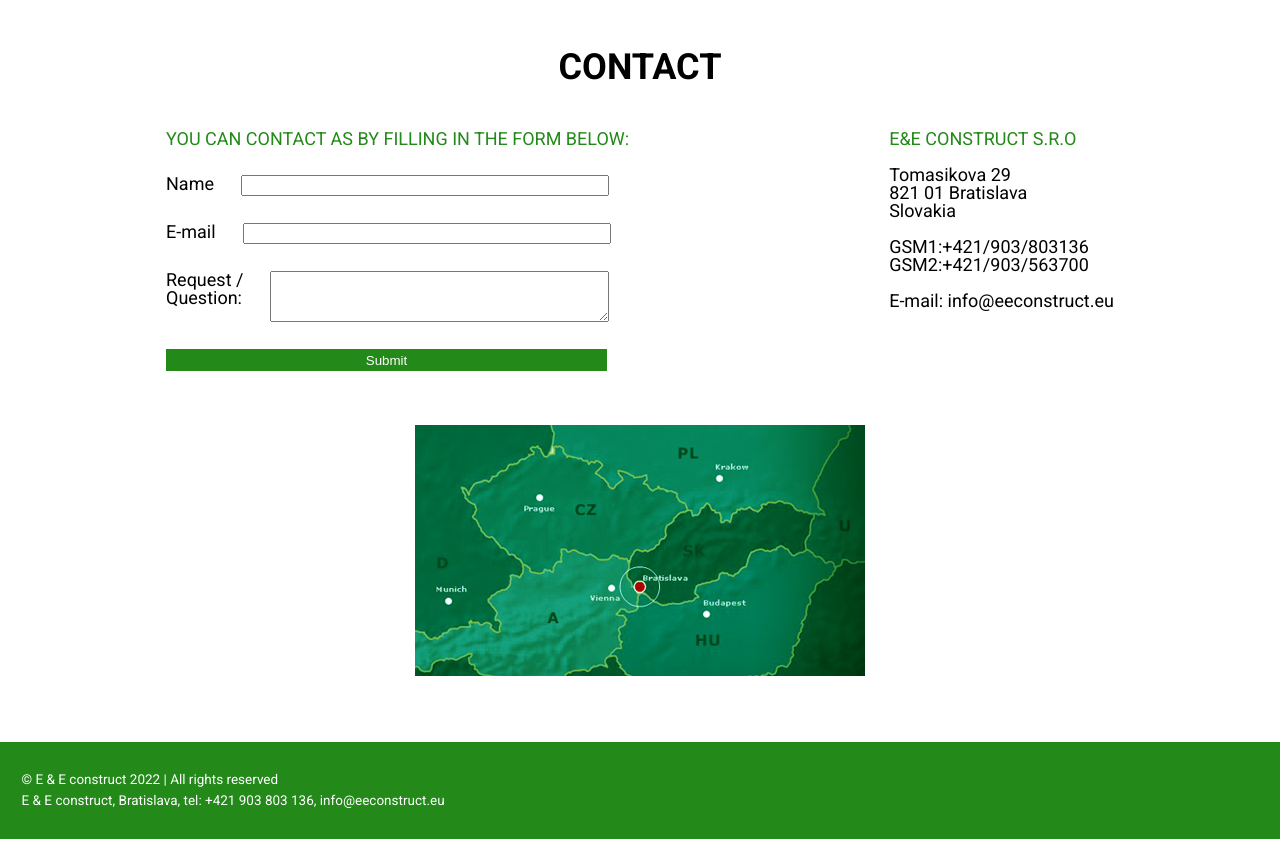
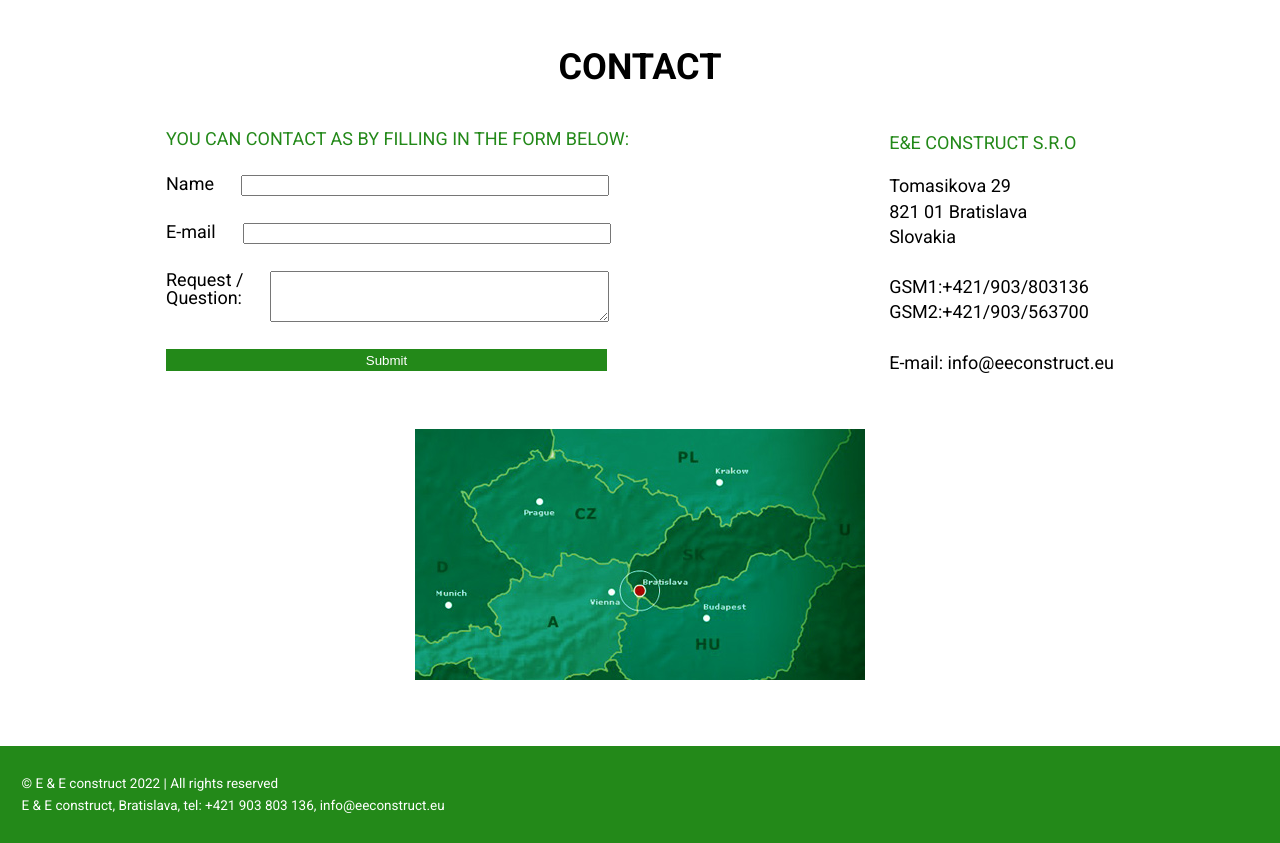
Before and after one commit to olenahladkova/companypage.github.io, a plain HTML site: page index.html in a window 1280 px wide. Shown: the part 2220-3063 px from the top of the page. Drawn offline with Linux system fonts and the light colour scheme.

Commit message:
Update style.css

```diff
--- a/css/style.css
+++ b/css/style.css
@@ -281,6 +281,10 @@ form {
     text-transform: uppercase;
 }
 
+.info-contact p {
+    line-height: 1.4;
+}
+
 @media only screen and (max-width: 1400px) {
     .contact-container {
         display: flex;
```
